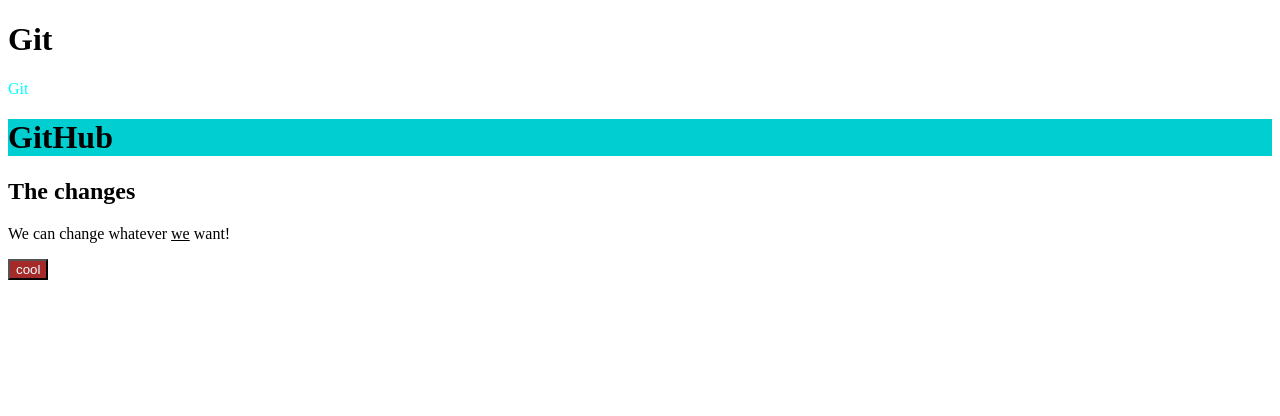
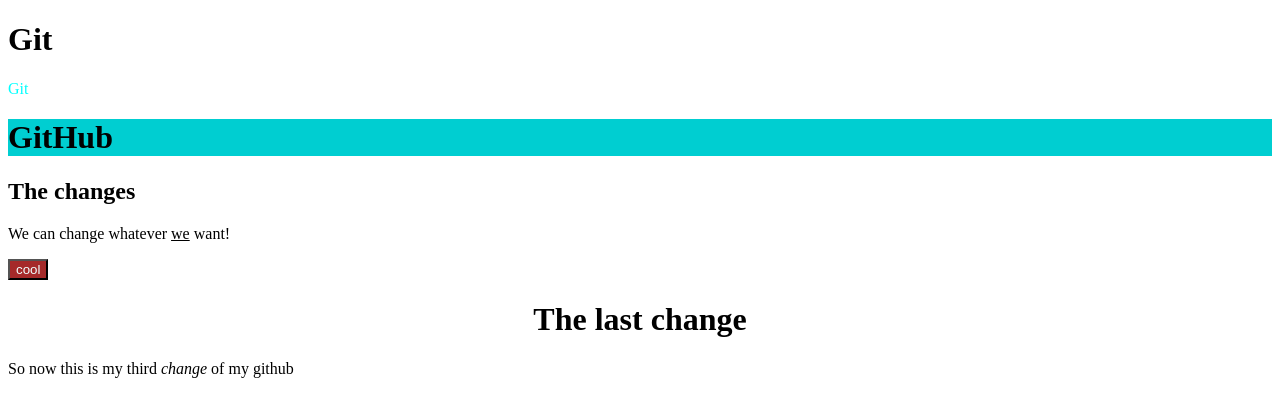
Before and after one commit to Alexandernothing/Git, a plain HTML site: page index.html in a window 1280 px wide. Drawn offline with Linux system fonts and the light colour scheme.

Commit message:
The last (third) change

```diff
--- a/index.html
+++ b/index.html
@@ -13,5 +13,8 @@
     <h2>The changes</h2>
     <p>We can change whatever <u>we</u> want!</p>
     <button style="background-color: brown; color: azure;">cool</button>
+
+    <h1 style="text-align: center;"><b>The last change</b></h1>
+    <p>So now this is my third <i>change</i> of my github</p>
 </body>
 </html>
```
